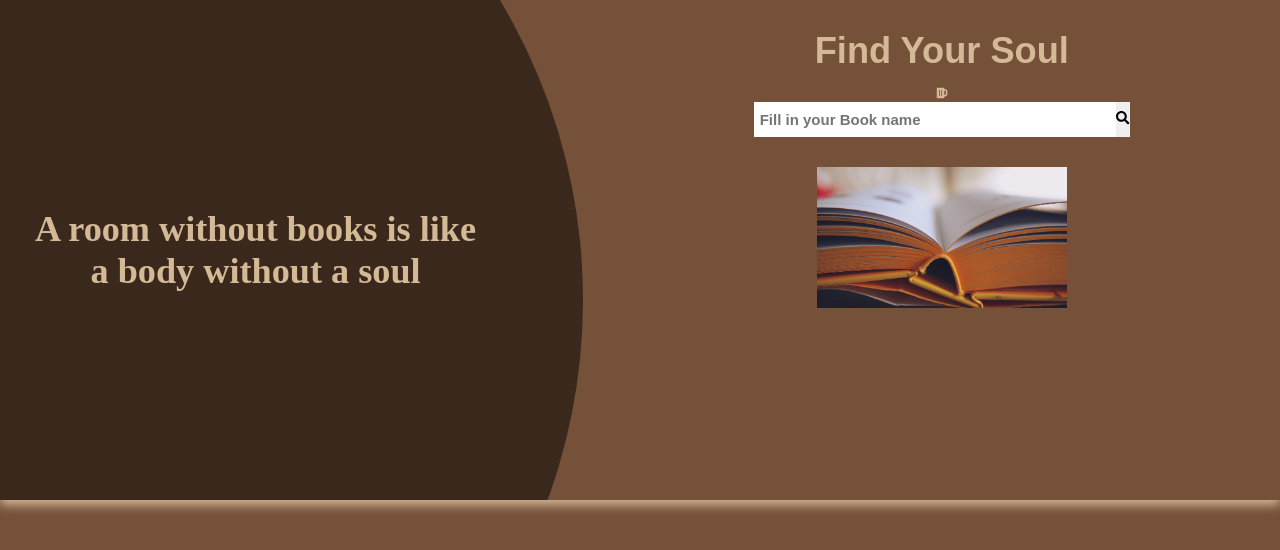
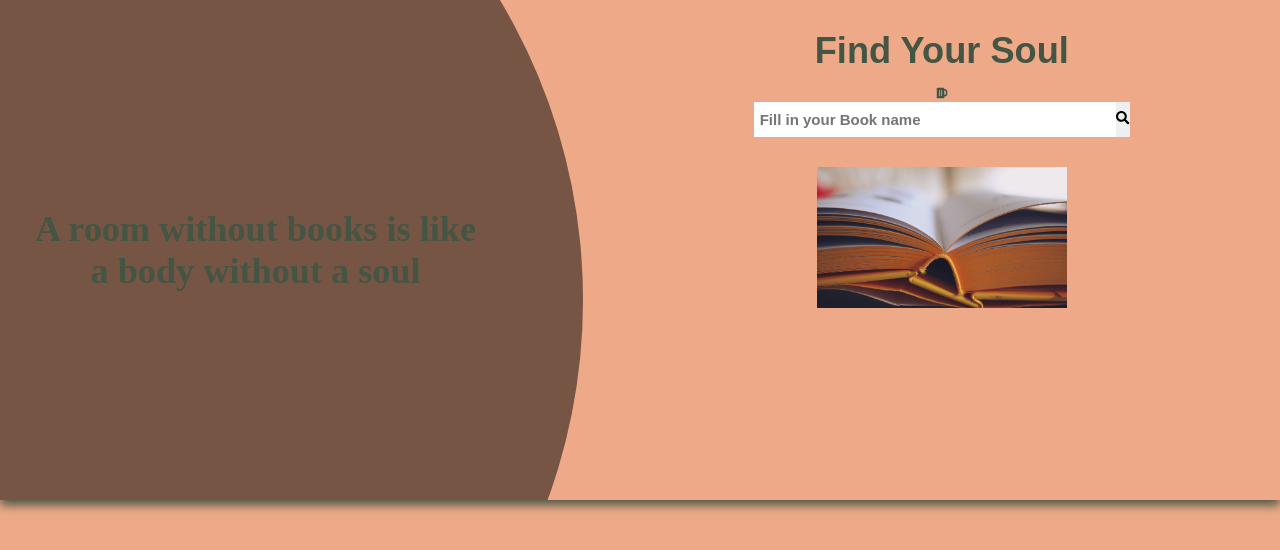
Before and after one commit to aurakei/bookstore-api, a React (Create React App) app: page / in a window 1280 px wide. Shown: the top 550 px of the page. Built offline with nearby package versions, Linux system fonts and the light colour scheme.

Commit message:
improvements to the UI

```diff
--- a/src/Components/style.css
+++ b/src/Components/style.css
@@ -6,8 +6,8 @@
     font-family: 'Poppins', sans-serif;
 }
 :root{
-    --primary-color:#755139FF;
-    --secondary-color: #d4b996ff;
+    --secondary-color:#445544;
+    --primary-color: #eeaa88;
 }
 body{
     background-color:var(--primary-color);
@@ -33,7 +33,7 @@ html{
     width: 100%;
     height: 100%;
     background: linear-gradient(rgba(0,0,0,0.5), rgba(0,0,0,0.5));
-    /* background-image: url(.\images\bg1.jpg); */
+    /* background-image: url(./images/bg2.jpg); */
     clip-path: circle(60% at left 300px);
     z-index: -1;
 }
@@ -139,7 +139,7 @@ html{
     justify-content: center;
 }
 .overlay-inner{
-    background-color: wheat;
+    background-color: #b1c3c2;
     width: 700px;
     height: 550px;
     padding: 1.5rem;
@@ -169,22 +169,23 @@ html{
 }
 .overlay-inner .inner-box h3{
     margin-top: 10px;
-    color: greenyellow;
+    color: #2c2b3d;
 }
 .overlay-inner .inner-box h4{
-    color: blueviolet;
+    color: #fce4db;
 }
 .overlay-inner .inner-box button{
     outline: none;
     border: none;
     width: 100px;
     border-radius: 5px;
-    background-color: #24eded;
+    background-color: #849d9b;
     color: wheat;
     font-weight: bold;
     padding: 0.3rem 0.5rem;
 }
 .overlay-inner .description{
+    color: #2c2b3d;
     margin-top: 2rem;
     text-align: justify;
     font-size: 13px;
```
